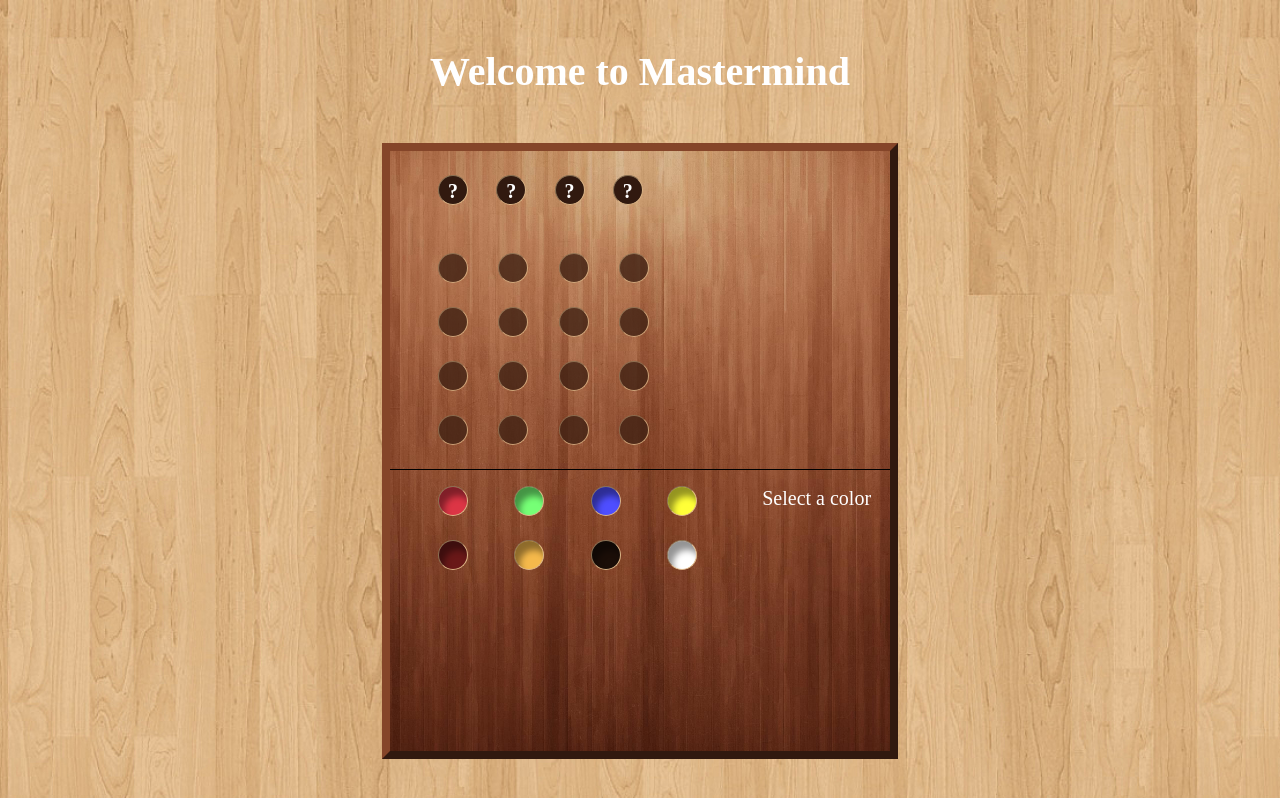
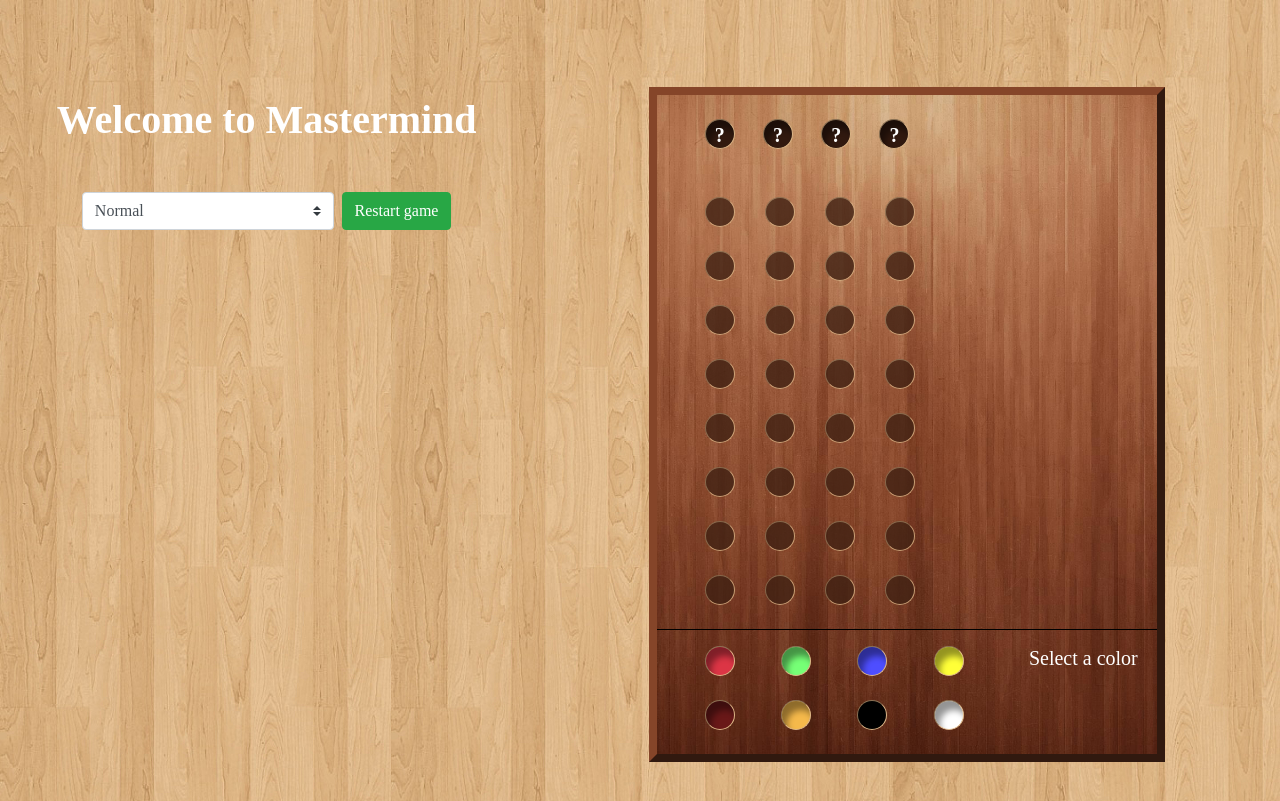
Before and after one commit to WilsonAlmonte/mastermind-game, a Vue app: page / in a window 1280 px wide. Built offline with nearby package versions, Linux system fonts and the light colour scheme; a web font is replaced by a local one.

Commit message:
Completed the whole process

```diff
--- a/src/App.vue
+++ b/src/App.vue
@@ -1,32 +1,117 @@
 <template>
     <div id="app">
         <b-container fluid class="pt-5">
-      <h1 class="font-weight-bold">Welcome to Mastermind</h1>
-      <mastermind></mastermind>
+            <b-row>
+                <b-col cols="12" md="5">
+                    <h1 class="font-weight-bold mb-5 mt-5">
+                        Welcome to Mastermind
+                    </h1>
+                    <div class="d-flex justify-content-center">
+                        <div class="w-50 mr-2">
+                            <b-form-select
+                                v-model="selected"
+                                :options="options"
+                            ></b-form-select>
+                        </div>
+                        <div>
+                            <b-btn variant="success" @click="restartGame">
+                                Restart game
+                            </b-btn>
+                        </div>
+                    </div>
+                </b-col>
+                <b-col cols="12" md="7">
+                    <mastermind
+						:codeLength="codeLength"
+                        @game-ended="onGameEnded"
+                        :key="gameKey"
+                    ></mastermind>
+                </b-col>
+            </b-row>
         </b-container>
     </div>
 </template>
 <script lang="ts">
-import { Component, Vue } from 'vue-property-decorator';
-import Mastermind from '@/components/Mastermind.vue'
-import '@/assets/global.css'
+import { Component, Vue } from "vue-property-decorator";
+import Mastermind from "@/components/Mastermind.vue";
+import "@/assets/global.css";
 
 @Component({
     components: {
-    Mastermind
+        Mastermind,
     },
 })
 export default class App extends Vue {
+    public gameKey: number = 0;
+    public validationMsg = " ";
+    codeLength: number = 4;
 
-  public validationMsg = " ";
-  mounted(){
+    selected: number = 4;
+    options: any[] = [
+        { value: 4, text: "Normal" },
+        { value: 6, text: "Hard" },
+    ];
+    mounted() {
         this.validationMsg = "mounted";
     }
 
+    onGameEnded(userWon: boolean) {
+        if (userWon) {
+            this.notifySuccess();
+        } else {
+            this.notifyLose();
+        }
+    }
+
+    restartGame() {
+        this.gameKey++;
+        this.codeLength = this.selected;
+    }
+
+    notifyLose() {
+        this.$bvModal
+            .msgBoxOk("You lost but, come on, try again", {
+                title: "Actually you were too close :3",
+                size: "md",
+                okTitle: "Sure",
+                buttonSize: "md",
+                cancelTitle: "Not so far",
+                okVariant: "danger",
+                headerClass: "p-2 border-bottom-0",
+                footerClass: "p-2 border-top-0",
+                centered: true,
+            })
+            .then((value) => {
+                if (value) {
+                    this.gameKey++;
+                }
+            });
+    }
+
+    notifySuccess() {
+        this.$bvModal
+            .msgBoxOk(
+                "Congratulations, you've eaten our candies, now, test you luck again",
+                {
+                    title: "Congratulations",
+                    size: "sm",
+                    buttonSize: "sm",
+                    okTitle: "Sure",
+                    cancelTitle: "Not",
+                    okVariant: "success",
+                    headerClass: "p-2 border-bottom-0",
+                    footerClass: "p-2 border-top-0",
+                    centered: true,
+                }
+            )
+            .then((value) => {
+                if (value) {
+                    this.gameKey++;
+                }
+            });
+    }
 }
 </script>
 
 <style>
-
-
 </style>
--- a/src/assets/global.css
+++ b/src/assets/global.css
@@ -9,10 +9,11 @@ body{
     text-align: center;
     color: white;
 
-    background-size: 130%;
-    background-position-x:50%;
+    background-size: cover;
 
-    height: 100%;
+    background-attachment: fixed;
+
+    min-height: 100vh;
 
     background-image: url(background.jpg);
     background-repeat: no-repeat;
@@ -57,7 +58,9 @@ div.codepeg-hidden{
 
 .selection-codepeg{
     cursor: pointer;
+
 }
+
 
 .disabled-codepeg{
     opacity: 0.8;
--- a/src/components/HiddenCodePeg.vue
+++ b/src/components/HiddenCodePeg.vue
@@ -1,5 +1,5 @@
 <template>
-    <div :style="{'background-color':color}" class="codepeg" >
+    <div :style="{'background-color':color}"  class="codepeg selected-color" >
         <b v-if="isHidden">?</b>
     </div>
 </template>
--- a/src/components/Mastermind.vue
+++ b/src/components/Mastermind.vue
@@ -1,6 +1,6 @@
 <template>
     <div class="d-flex justify-content-center w-100">
-        <div class="game-container" v-if="gameCore !=null">
+        <div class="game-container" v-if="gameCore != null">
             <b-row>
                 <b-col cols="9">
                     <hidden-code
@@ -9,8 +9,14 @@
                     ></hidden-code>
                 </b-col>
             </b-row>
-            <selection-board @last-try-made="onLastTryMade" :mastermind="gameCore" :selectedColor="selectedColor" :codeLength="codeLength"></selection-board>
-			<hr>
+            <selection-board
+                @last-try-made="onLastTryMade"
+                :mastermind="gameCore"
+                @game-won="onGameWon"
+                :selectedColor="selectedColor"
+                :codeLength="codeLength"
+            ></selection-board>
+            <hr />
             <b-row class="pt-3">
                 <b-col cols="8">
                     <color-options v-model="selectedColor"></color-options>
@@ -33,7 +39,7 @@
     </div>
 </template>
 <script lang="ts">
-import { Vue, Component } from "vue-property-decorator";
+import { Vue, Component, Prop } from "vue-property-decorator";
 import HiddenCode from "@/components/HiddenCode.vue";
 import SelectionBoard from "@/components/SelectionBoard.vue";
 import { CodePeg } from "@/core";
@@ -50,7 +56,10 @@ import {Mastermind} from '@/core'
     },
 })
 export default class MastermindComponent extends Vue {
-    codeLength = 4;
+
+    @Prop()
+    codeLength:number;
+
     hiddenCodes: CodePeg[] = [];
 	selectedColor: number = -1;
     gameCore?:Mastermind = null;
@@ -71,6 +80,12 @@ export default class MastermindComponent extends Vue {
 
     onLastTryMade(){
         this.gameEnded = true;
+        this.$emit('game-ended', false);
+    }
+
+    onGameWon(){
+        this.gameEnded = true;
+        this.$emit('game-ended', true);
     }
 
     get colorIsSelected() {
@@ -87,8 +102,8 @@ export default class MastermindComponent extends Vue {
 </script>
 
 <style>
-hr{
-	border-top: 1px inset rgb(49, 25, 15) !important;
-	margin: 0 0 !important;
+hr {
+    border-top: 1px inset rgb(49, 25, 15) !important;
+    margin: 0 0 !important;
 }
 </style>
--- a/src/components/SelectionBoard.vue
+++ b/src/components/SelectionBoard.vue
@@ -2,6 +2,7 @@
     <div class="pl-5 mt-5">
         <selection-row
             :key="key"
+            @game-won="$emit('game-won')"
             v-for="(attempt, key) in attempts"
             :codeLength="codeLength"
             :selectedColor="selectedColor"
@@ -34,7 +35,7 @@ export default class SelectionBoard extends Vue {
     @Prop()
     selectedColor:CodePeg
 
-    public attemptsAmmount = 4;
+    public attemptsAmmount = 8;
     public attempts: boolean[] = [];
     actualAttempt: number = 0;
 
--- a/src/components/SelectionCodePeg.vue
+++ b/src/components/SelectionCodePeg.vue
@@ -2,7 +2,7 @@
     <div
         @click="selectColor"
         :style="{ 'background-color': color }"
-        :class="{ 'selected-color': populated, 'disabled-codepeg':disabled ,'selection-codepeg':!disabled}"
+        :class="{ 'selected-color': populated, 'disabled-codepeg':disabled&&!attempted ,'selection-codepeg':!disabled}"
         class="codepeg"
     ></div>
 </template>
--- a/src/components/SelectionRow.vue
+++ b/src/components/SelectionRow.vue
@@ -87,6 +87,9 @@ export default class SelectionRow extends Vue {
         this.results = this.mastermind.getHints(this.guess);
         this.$emit('attempt-made',this.attempt);
 
+        if(this.results.length == 4 && !this.results.some(x => x != ResultPeg.Black)){
+            this.$emit('game-won');
+        }
 
     }
 
--- a/src/helpers/codeColorHelper.ts
+++ b/src/helpers/codeColorHelper.ts
@@ -1,7 +1,7 @@
 import { CodePeg } from '@/core';
 
 export default class CodeColorHelper {
-    static colors: string[] = ["#dc3545","#76ff76","#4e4eff","#ffff38","#691818","#f5b94b","#1b0e08","White"];
+    static colors: string[] = ["#dc3545","#76ff76","#4e4eff","#ffff38","#691818","#f5b94b","#000","White"];
 
     static getColorFromCodePeg(codePeg:CodePeg){
 
```
Lines whose indentation alone changed are shown as unchanged.
